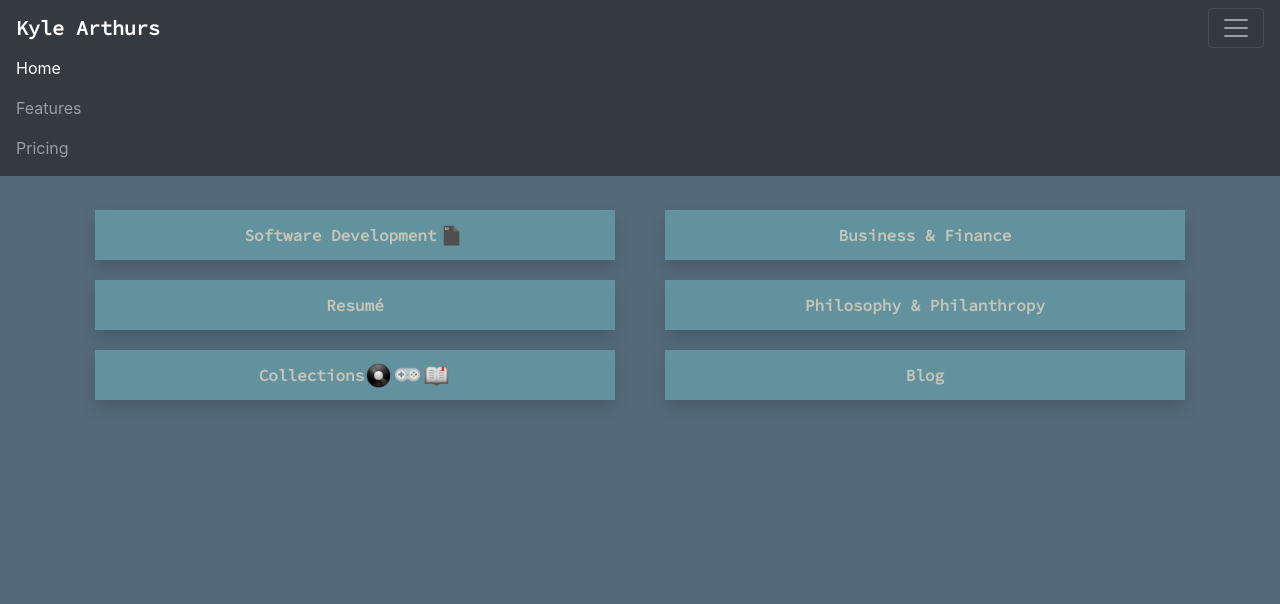
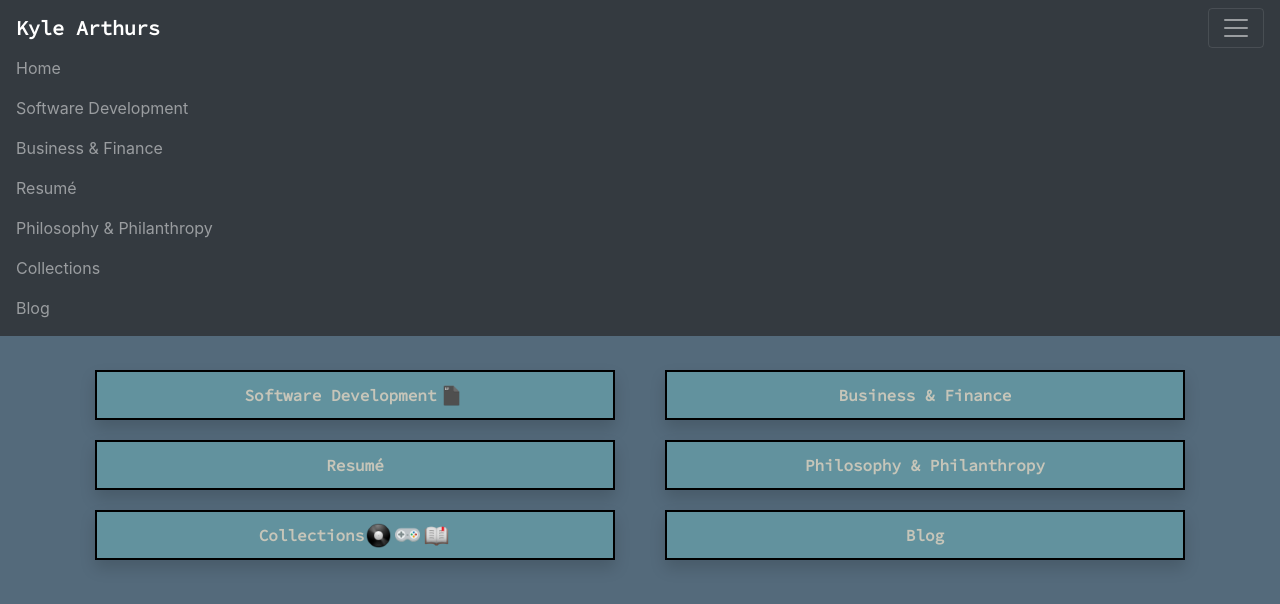
Before and after one commit to lucid-0/kylearthurs.com, a Django app: page / in a window 1280 px wide, after a click that opens the changed part. Shown: the top 604 px of the page. Run offline with Django 3.2, Linux system fonts and the light colour scheme.

Commit message:
home section hover and nav links

```diff
--- a/kylearthurs/main/static/main/styles/main.css
+++ b/kylearthurs/main/static/main/styles/main.css
@@ -18,6 +18,13 @@ body {
     align-items: center;
     min-height: 50px;
     margin: 10px;
+    border: 2px solid black;
+}
+
+.ka-home-section:hover {
+    border:3px solid black;
+    color: white;
+    text-decoration: none;
 }
 
 .ka-icon {
--- a/kylearthurs/templates/main/nav.html
+++ b/kylearthurs/templates/main/nav.html
@@ -8,14 +8,26 @@
     <div class="collapse navbar-collapse" id="arthurs-navbar">
 
       <ul class="navbar-nav mr-auto">
-        <li class="nav-item active">
-          <a class="nav-link" href="#">Home <span class="sr-only">(current)</span></a>
+        <li class="nav-item">
+          <a class="nav-link" href="/">Home</a>
         </li>
         <li class="nav-item">
-          <a class="nav-link" href="#">Features</a>
+          <a class="nav-link" href="/dev">Software Development</a>
         </li>
         <li class="nav-item">
-          <a class="nav-link" href="#">Pricing</a>
+          <a class="nav-link" href="/business-finance">Business & Finance</a>
+        </li>
+        <li class="nav-item">
+          <a class="nav-link" href="/static/documents/arthurs-resume.pdf">Resumé</a>
+        </li>
+        <li class="nav-item">
+          <a class="nav-link" href="/philosophy-philanthropy">Philosophy & Philanthropy</a>
+        </li>
+        <li class="nav-item">
+          <a class="nav-link" href="/collections">Collections</a>
+        </li>
+        <li class="nav-item">
+          <a class="nav-link" href="/blog">Blog</a>
         </li>
       </ul>
 
```
